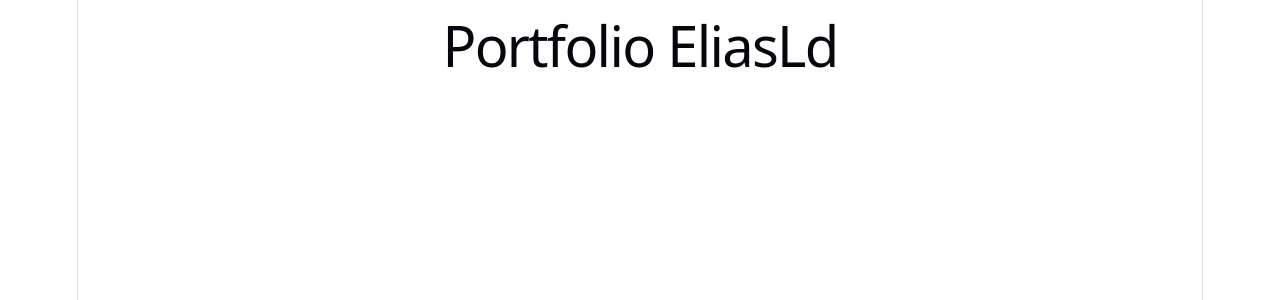
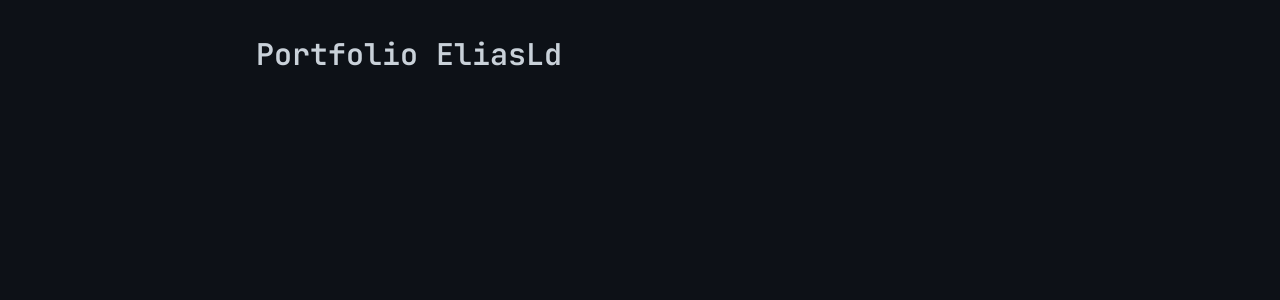
Before and after one commit to EliasLd/ideal-octo-portfolio, a React (Vite) app: page / in a window 1280 px wide. Shown: the top 300 px of the page. Built offline with nearby package versions, Linux system fonts and the light colour scheme.

Commit message:
feat: minimalist markodwn style

```diff
--- a/src/index.css
+++ b/src/index.css
@@ -1,111 +1,69 @@
 :root {
-  --text: #6b6375;
-  --text-h: #08060d;
-  --bg: #fff;
-  --border: #e5e4e7;
-  --code-bg: #f4f3ec;
-  --accent: #aa3bff;
-  --accent-bg: rgba(170, 59, 255, 0.1);
-  --accent-border: rgba(170, 59, 255, 0.5);
-  --social-bg: rgba(244, 243, 236, 0.5);
-  --shadow:
-    rgba(0, 0, 0, 0.1) 0 10px 15px -3px, rgba(0, 0, 0, 0.05) 0 4px 6px -2px;
-
-  --sans: system-ui, 'Segoe UI', Roboto, sans-serif;
-  --heading: system-ui, 'Segoe UI', Roboto, sans-serif;
-  --mono: ui-monospace, Consolas, monospace;
-
-  font: 18px/145% var(--sans);
-  letter-spacing: 0.18px;
-  color-scheme: light dark;
-  color: var(--text);
-  background: var(--bg);
-  font-synthesis: none;
-  text-rendering: optimizeLegibility;
-  -webkit-font-smoothing: antialiased;
-  -moz-osx-font-smoothing: grayscale;
-
-  @media (max-width: 1024px) {
-    font-size: 16px;
-  }
+  --bg-color: #0d1117;
+  --text-color: #c9d1d9;
+  --text-muted: #484f58;
+  --accent-color: #58a6ff;
+  --border-color: #21262d;
+  --font-mono: 'JetBrains Mono', monospace;
+  --max-width: 768px;
 }
 
-@media (prefers-color-scheme: dark) {
-  :root {
-    --text: #9ca3af;
-    --text-h: #f3f4f6;
-    --bg: #16171d;
-    --border: #2e303a;
-    --code-bg: #1f2028;
-    --accent: #c084fc;
-    --accent-bg: rgba(192, 132, 252, 0.15);
-    --accent-border: rgba(192, 132, 252, 0.5);
-    --social-bg: rgba(47, 48, 58, 0.5);
-    --shadow:
-      rgba(0, 0, 0, 0.4) 0 10px 15px -3px, rgba(0, 0, 0, 0.25) 0 4px 6px -2px;
-  }
+* {
+  box-sizing: border-box;
+  margin: 0;
+  padding: 0;
+}
 
-  #social .button-icon {
-    filter: invert(1) brightness(2);
-  }
+html {
+  scroll-behavior: smooth;
+  background-color: var(--bg-color);
+  color: var(--text-color);
+  font-family: var(--font-mono);
+  font-size: 15px;
+  line-height: 1.6;
+}
+
+body {
+  min-height: 100vh;
+  display: flex;
+  justify-content: center;
+  padding: 2rem 1rem;
 }
 
 #root {
-  width: 1126px;
-  max-width: 100%;
-  margin: 0 auto;
-  text-align: center;
-  border-inline: 1px solid var(--border);
-  min-height: 100svh;
-  display: flex;
-  flex-direction: column;
-  box-sizing: border-box;
+  width: 100%;
+  max-width: var(--max-width);
+  position: relative;
 }
 
-body {
-  margin: 0;
+a {
+  color: var(--accent-color);
+  text-decoration: none;
+  border-bottom: 1px dashed var(--accent-color);
+  transition: opacity 0.2s;
 }
 
-h1,
-h2 {
-  font-family: var(--heading);
-  font-weight: 500;
-  color: var(--text-h);
+a:hover {
+  opacity: 0.8;
 }
 
-h1 {
-  font-size: 56px;
-  letter-spacing: -1.68px;
-  margin: 32px 0;
-  @media (max-width: 1024px) {
-    font-size: 36px;
-    margin: 20px 0;
-  }
-}
-h2 {
-  font-size: 24px;
-  line-height: 118%;
-  letter-spacing: -0.24px;
-  margin: 0 0 8px;
-  @media (max-width: 1024px) {
-    font-size: 20px;
-  }
-}
-p {
-  margin: 0;
+.markdown-content p {
+  margin-bottom: 1rem;
 }
 
-code,
-.counter {
-  font-family: var(--mono);
-  display: inline-flex;
-  border-radius: 4px;
-  color: var(--text-h);
+.markdown-content ul {
+  list-style-type: 'none';
+  padding-left: 1rem;
 }
 
-code {
-  font-size: 15px;
-  line-height: 135%;
-  padding: 4px 8px;
-  background: var(--code-bg);
+.markdown-content li::before {
+  content: '- ';
+  color: var(--text-muted);
 }
+
+.vim-tilde {
+  color: var(--text-muted);
+  user-select: none;
+  margin: 2rem 0;
+  display: block;
+}
```
